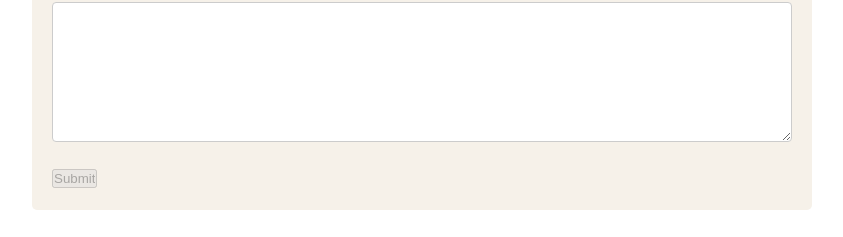
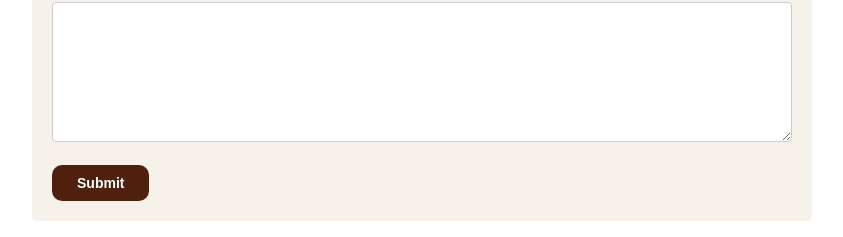
Before and after one commit to randiraaa/Project-Personal-WEB, a plain HTML site: page index.html in a window 1280 px wide. Shown: the part 1020-1257 px from the top of the page, without its empty margins (218-1061 px from the left). Drawn offline with Linux system fonts and the light colour scheme.

Commit message:
adding style button contact

```diff
--- a/style.css
+++ b/style.css
@@ -90,7 +90,7 @@ nav ul li a:hover {
     border: 4px solid #4F200D;
 }
 
-/* Page Home/Hero */
+/* End Page Home/Hero */
 
 /* Page Contact */
 
@@ -126,3 +126,28 @@ input[type=text], select, textarea {
     font-family: 'Poppins', sans-serif;
     font-weight: bold;
 }
+
+input[type=submit] {
+    color: azure;
+    font-weight: bold;
+    font-size: 14px;
+    padding: 10px 25px;
+    border-radius: 10px;
+    background-color:#4F200D;
+    border: 0;
+}
+
+input[type=submit]:hover {
+    color: #545454;
+    background-color: rgb(255, 255, 255);
+    font-weight: bold;
+    cursor: pointer;
+    border: 2px solid #545454;
+}
+
+option {
+    color: #545454;
+    font-family: 'Poppins', sans-serif;
+}
+
+/* End page contact */
```
